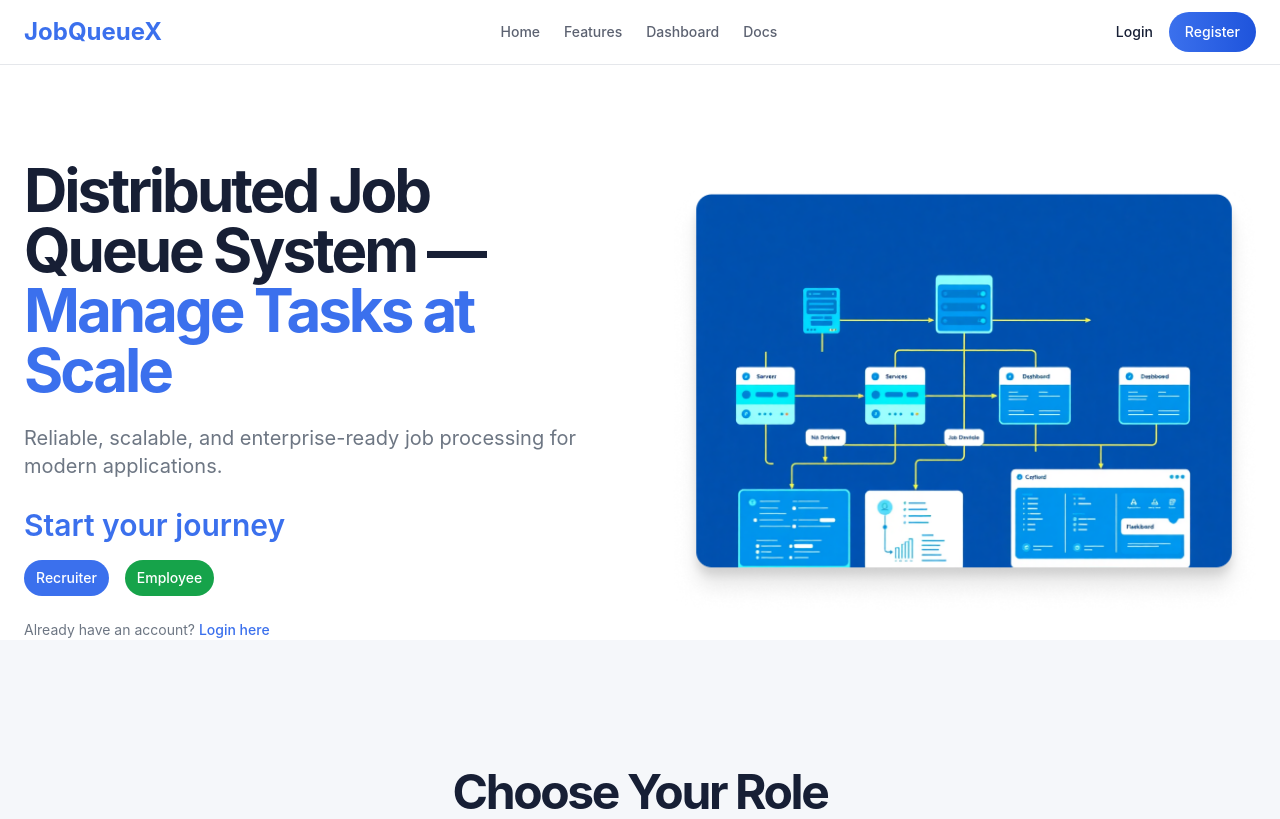
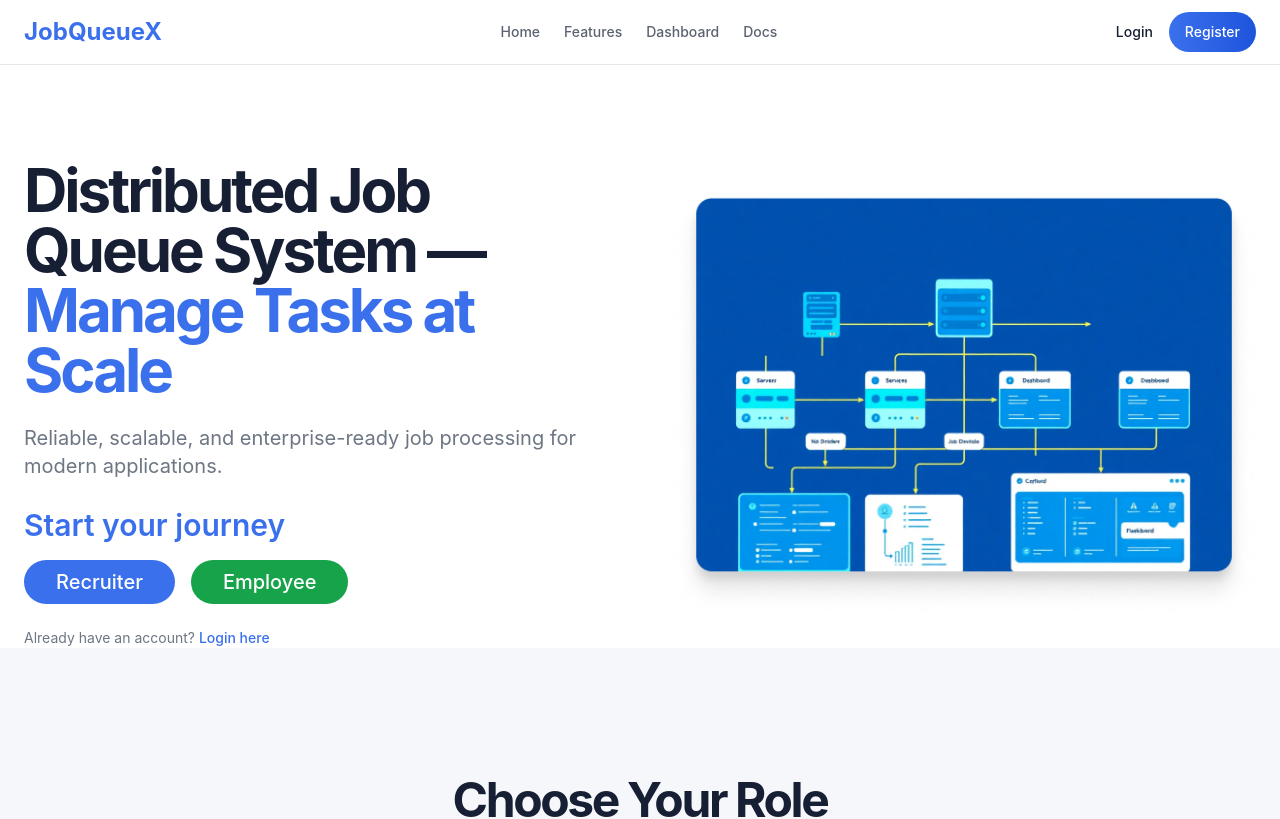
Before and after one commit to pushkarlabh1/Distributed-Job-Queue-System, a Next.js app: page / in a window 1280 px wide. Shown: the top 819 px of the page. Built offline with nearby package versions, Linux system fonts and the light colour scheme.

Commit message:
Updated Homepage V(5)

```diff
--- a/src/components/sections/hero.tsx
+++ b/src/components/sections/hero.tsx
@@ -25,14 +25,14 @@ export default function Hero() {
               <TypingEffect texts={typingTexts} />
               <div className="flex flex-row gap-2 sm:gap-4">
                 <Button
-                  size="sm"
-                  className="flex-1 bg-primary text-xs text-primary-foreground hover:bg-primary/90 hover:font-semibold md:flex-none md:text-sm"
+                  size="lg"
+                  className="flex-1 bg-primary text-xl text-primary-foreground hover:bg-primary/90 hover:font-semibold md:flex-none"
                 >
                   Recruiter
                 </Button>
                 <Button
-                  size="sm"
-                  className="flex-1 bg-[#16a34a] text-xs text-white hover:bg-[#16a34a]/90 hover:font-semibold md:flex-none md:text-sm"
+                  size="lg"
+                  className="flex-1 bg-[#16a34a] text-xl text-white hover:bg-[#16a34a]/90 hover:font-semibold md:flex-none"
                 >
                   Employee
                 </Button>
```
